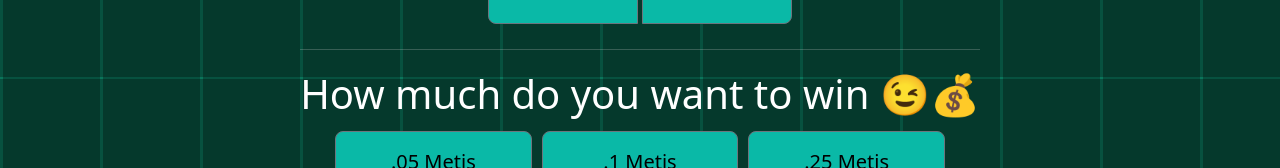
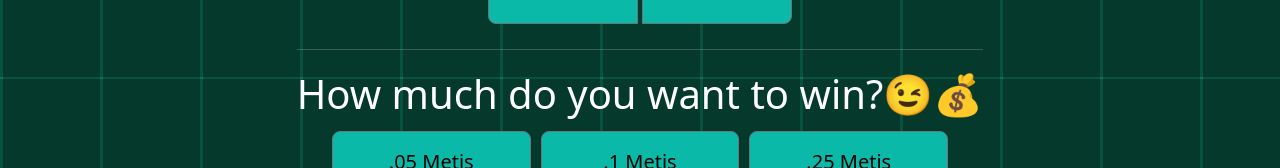
Before and after one commit to ndelligatta/Web3Coinflip, a Vue app: page / in a window 1280 px wide. Shown: the part 321-489 px from the top of the page. Built offline with nearby package versions, Linux system fonts and the light colour scheme.

Commit message:
Changed text

```diff
--- a/src/components/OptionGroup.vue
+++ b/src/components/OptionGroup.vue
@@ -55,7 +55,7 @@
 
     <hr style="border: 0; height: 1px; background-color: #ccc; margin: 20px 0;">
 
-    <h1 style="margin-top: 10px;">How much do you want to win 😉💰</h1>
+    <h1 style="margin-top: 10px;">How much do you want to win?😉💰</h1>
 
     <b-container>
     <div class="prices">
```
